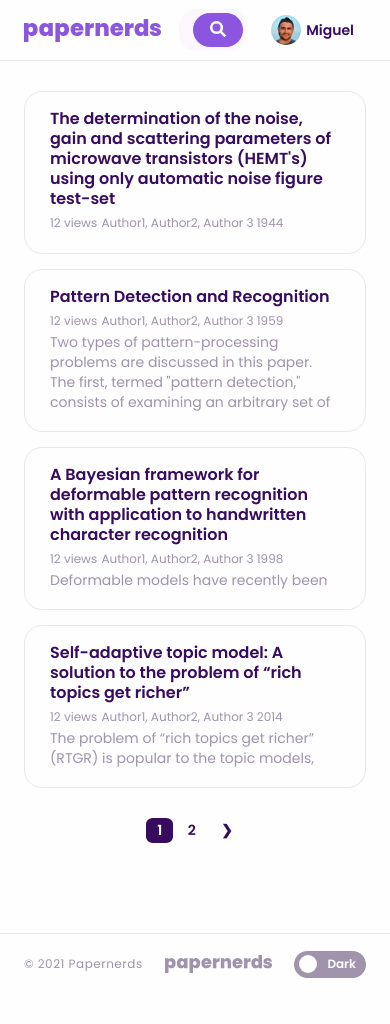
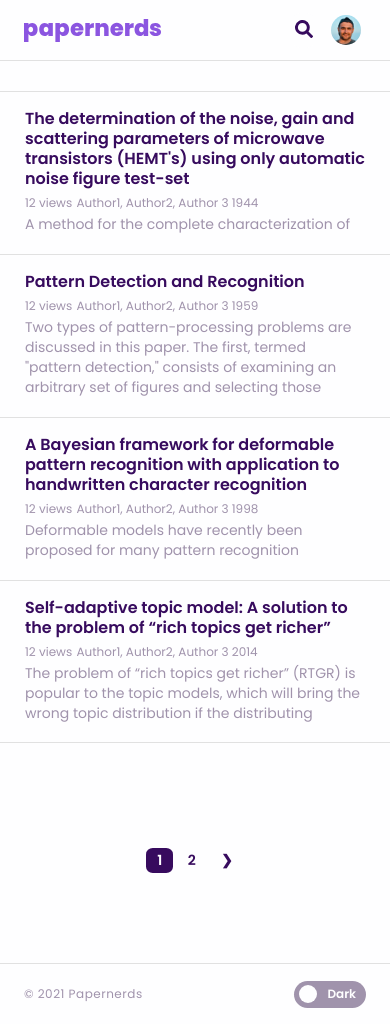
Before and after one commit to miguelcemiller/papernerds, a Django app: page /home in a window 390 px wide. Before the commit the page ends 978 px from the top, so only its background shows below. Run offline with Django 3.2, Linux system fonts and the light colour scheme; a user stored in the database is signed in; data comes from the database, SQL or seed files in the repository; both versions use the stored data as it was after the commit.

```diff
--- a/features/views.py
+++ b/features/views.py
@@ -86,7 +86,7 @@ def resultsView(request):
                 # Learn vocabulary and idf, return term-document matrix
                 X,v = create_tfidf_features(data)
                 features = v.get_feature_names_out()
-                print(features, len(features))
+                #print(features, len(features))
 
                 #run
                 user_question = [search]
--- a/static/styles/main.css
+++ b/static/styles/main.css
@@ -8,7 +8,7 @@
     --text-secondary: #A093AC;
     --text-field: #FBF7FC;
 
-    --line: rgb(232, 232, 232);
+    --line: rgb(225, 225, 225);
 
     --btn-hover: rgb(155, 103, 238);
     --card-hover: #F8F8F9;
@@ -107,7 +107,8 @@ body {
 /* Navigation Bar */
 
 header {
-    border-bottom: 1px solid var(--line);
+    border-bottom: 1.5px solid var(--line);
+
 }
 
 .navbar {
@@ -201,13 +201,42 @@ header {
     transition: all 0.3s ease 0s;
 }
 
+.search_btn_alt_wrapper {
+    flex: 1;
+    text-align: end;
+}
+
+.search_btn_alt {
+    display: none;
+    width: 35px;
+    height: 35px;
+    border: none;
+
+    background-color: var(--background);
+    border-radius: 20px;
+
+    margin-right: 5px;
+    cursor: pointer;
+
+    transition: all 0.3s ease 0s;
+}
+
 .search_btn img {
     width: 16px;
     height: 16px;
 }
+.search_btn_alt img {
+    width: 18px;
+    height: 18px;
+}
+
 
 .search_btn:hover {
     background-color: var(--btn-hover);
+}
+
+.search_btn_alt:hover {
+    background-color: var(--card-hover);
 }
 
 
@@ -720,7 +748,7 @@ header {
 
     background: var(--background);
 
-    border: 1px solid var(--line);
+    border: 1.5px solid var(--line);
     border-radius: 18px;
 
     padding: 17px 25px;
@@ -813,29 +841,35 @@ header {
 
 .grid_container {
     display: grid;
+    justify-content: center;
+    gap: 30px;
     grid-template-columns: 1fr 1fr;
 
     padding: 0 var(--page-gutter);
 }
 
+.flex_container_paper {
+    display: flex;
+    gap: 30px;
+    justify-content: center;
+    padding: 0 var(--page-gutter);
+}
+
+/* Paper Card Full */
+
 .paper_card_full {
-    grid-column: 1 / 3;
-    justify-self: center;
-    align-self: start;
-
     width: 100%;
     max-width: 694px;
-    min-width: 324px;
+    min-width: 200px;
 
     background: var(--background);
 
-    border: 1px solid var(--line);
+    border: 1.5px solid var(--line);
     border-radius: 18px;
 
     padding: 20px 25px;
     margin-top: 30px;
-
-
+    margin-bottom: 30px;
 }
 
 
@@ -1115,7 +1209,7 @@ footer {
     background-color: var(--background);
     width: 100%;
     margin-top: auto;
-    border-top: 1px solid var(--line);
+    border-top: 1.5px solid var(--line);
 }
 .footer {
     display: flex;
@@ -1200,3 +1294,44 @@ footer a {
         --page-gutter: 24px;
     }
   }
+
+
+/* Drop name, container padding right to 5px, search icon only*/
+@media screen and (max-width: 600px) {
+    .profile_name {
+        display: none;
+    }
+    .profile_container {
+        padding-right: 5px;
+    }
+
+    .navbar_search {
+        display: none;
+    }
+
+    .search_btn_alt {
+        display: inline-block;
+    }
+
+    /* Card full width */
+    .cards {
+        gap: 0;
+    }
+    .grid_container {
+        padding: 0;
+    }
+    .paper_card {
+        border-right: 0;
+        border-left: 0;
+        border-radius: 0;
+    }
+
+    .cards a:not(:last-of-type) .paper_card{
+        border-bottom: 0;
+    }
+
+    .related_papers .heading {
+        padding-left: 25px;
+    }
+
+}
--- a/templates/footer.html
+++ b/templates/footer.html
@@ -6,9 +6,6 @@
         <div class="copyright">
             &copy; 2021 Papernerds
         </div>
-        <a href="{% url 'landing' %}">
-            <img class="footer_logo" src="{% static 'images/papernerds_alt.svg'%}" alt="Papernerds" title="Papernerds" style="display: block;">
-        </a>
         <div class="mode_toggle">
             <div class="toggle_circle"></div>
             <div class="mode_text">Dark</div>
--- a/templates/navbar.html
+++ b/templates/navbar.html
@@ -12,12 +12,17 @@
         <!-- nothing -->
 
         {% else %}
-        <form id="search_form" class="search_container" action="{% url 'results' %}" method="GET">
+        <form id="search_form" class="navbar_search search_container" action="{% url 'results' %}" method="GET">
             <input name="search" class="search_text" type="text" id="input" placeholder="Search...">
             <button class="search_btn">
                 <img src="{% static 'images/search.svg'%}" >
             </button>
         </form>
+        <div class="search_btn_alt_wrapper">
+            <button class="search_btn_alt">
+                <img src="{% static 'images/search_alt.svg'%}" >
+            </button>
+        </div>
         {% endif %}
 
 
@@ -27,7 +32,7 @@
                 <img class="profile_image" src="{% static 'images/profiles/headshot.png'%}" alt="">
                 <div class="profile_name">{{ request.user.first_name }}</div>
             </div>
-            <ul class="hide">
+            <ul class="profile_dropdown hide_dropdown">
                 <li><a href="#">Profile</a></li>
                 <li><a href="{% url 'logout' %}">Logout</a></li>
             </ul>
@@ -53,11 +58,11 @@
 <script type="text/javascript">
     $('.profile_container').click(function(e) {
         e.stopPropagation();
-       $('.profile_nav > ul').toggleClass('hide');
+        $('.profile_dropdown').toggleClass('hide_dropdown');
     });
 
     $('body').on('click', function() {
-        $('.profile_nav > ul').addClass('hide');
+       $('.profile_dropdown').addClass('hide_dropdown');
     });
 
 </script>
```
Also changed, not shown: other parts of static/styles/main.css (+94 -36 lines), features/templates/features/paper.html (+13 -21 lines), db.sqlite3, static/images/search_alt.svg (added).
